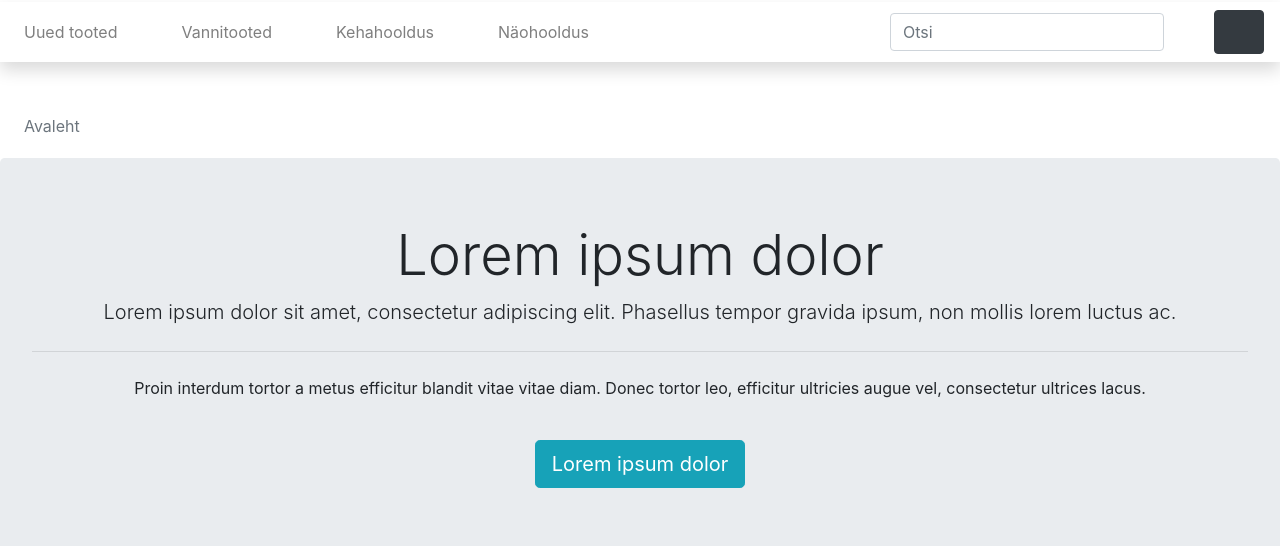
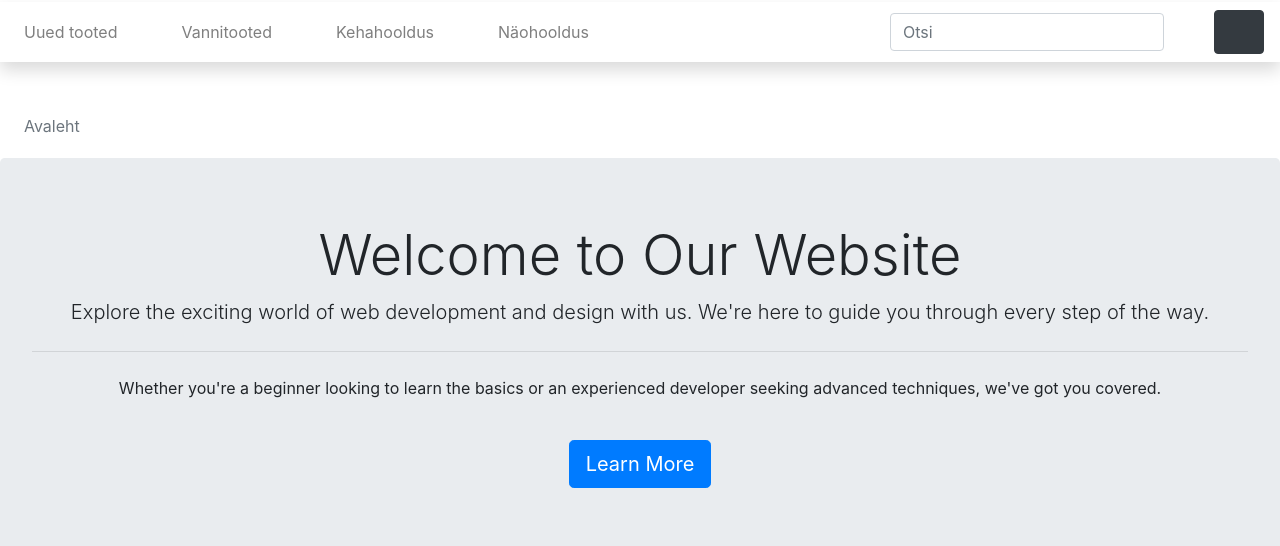
Before and after one commit to kristoom/kristoom.github.io, a plain HTML site: page index.html in a window 1280 px wide. Shown: the part 254-800 px from the top of the page. Drawn offline with nearby package versions, Linux system fonts and the light colour scheme.

Commit message:
Update index.html

```diff
--- a/index.html
+++ b/index.html
@@ -78,18 +78,17 @@
         </nav>
     </section>
 
-    <div class="jumbotron text-center">
-        <h1 class="display-4">Lorem ipsum dolor</h1>
-        <p class="lead">Lorem ipsum dolor sit amet, consectetur adipiscing elit. Phasellus tempor
-                        gravida ipsum, non mollis lorem luctus ac. </p>
-        <hr class="my-4">
-        <p>Proin interdum tortor a metus efficitur blandit
-                        vitae vitae diam. Donec tortor leo, efficitur ultricies augue vel, consectetur ultrices
-                        lacus. </p>
-        <p class="lead">
-            <a class="btn btn-info btn-lg my-4" href="meist.html" role="button">Lorem ipsum dolor</a>
-        </p>
-    </div>
+   <div class="jumbotron text-center">
+    <h1 class="display-4">Welcome to Our Website</h1>
+    <p class="lead">Explore the exciting world of web development and design with us. We're here to
+        guide you through every step of the way.</p>
+    <hr class="my-4">
+    <p>Whether you're a beginner looking to learn the basics or an experienced developer seeking
+        advanced techniques, we've got you covered.</p>
+    <p class="lead">
+        <a class="btn btn-primary btn-lg my-4" href="about.html" role="button">Learn More</a>
+    </p>
+</div>
 
     <section>
         <div class="container">
```
